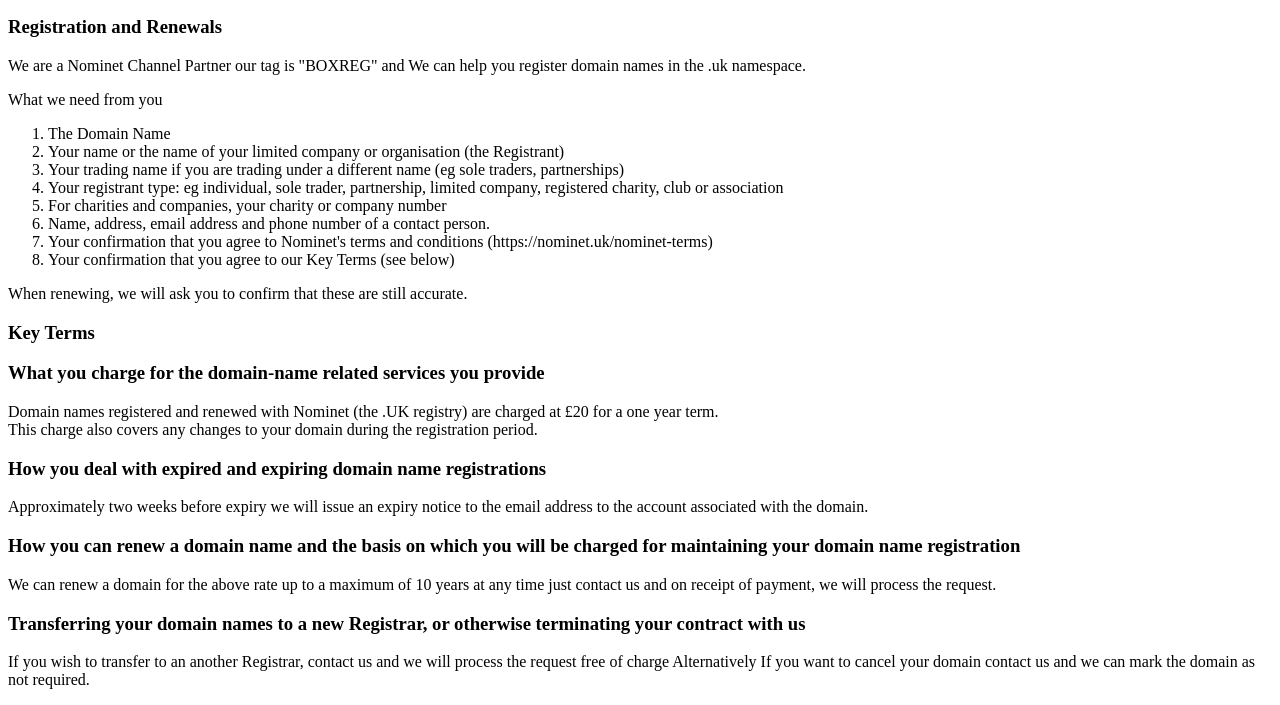
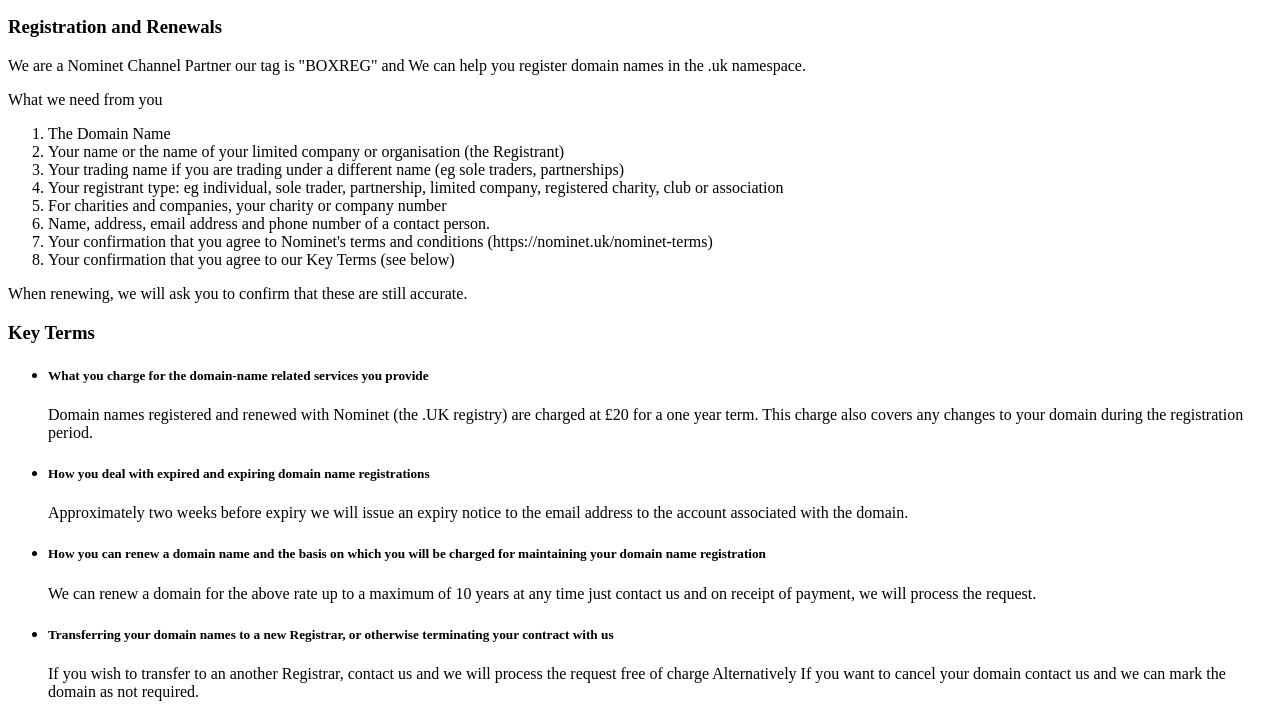
Before and after one commit to BoxREG/BoxREG.github.io, a plain HTML site: page index.html in a window 1280 px wide. Shown: the part 87-792 px from the top of the page. Drawn offline with Linux system fonts and the light colour scheme.

Commit message:
Update index.html

```diff
--- a/index.html
+++ b/index.html
@@ -20,16 +20,21 @@
 </ol>
 <p>When renewing, we will ask you to confirm that these are still accurate.</p>
 <h3>Key Terms</h3>
-<h3>What you charge for the domain-name related services you provide</h3>
-<p>Domain names registered and renewed with Nominet (the .UK registry) are charged at &pound;20 for a one year term.<br />
-  This charge also covers any changes to your domain during the registration period.</p>
-<h3>How you deal with expired and expiring domain name registrations</h3>
-<p>Approximately two weeks before expiry we will issue an expiry notice to the email address to the account associated with the domain.</p>
-<h3>How you can renew a domain name and the basis on which you will be charged for maintaining your domain name registration</h3>
-<p>We can renew a domain for the above rate up to a maximum of 10 years at any time just contact us and on receipt of payment, we will process the request.</p>
-<h3>Transferring your domain names to a new Registrar, or otherwise terminating your contract with us</h3>
-<p>If you wish to transfer to an another Registrar, contact us and we will process the request free of charge Alternatively If you want to cancel your domain contact us and we can mark the domain as not required.</p>
-<h3>Customer Service Level</h3>
+<ul>
+  <li><h5>What you charge for the domain-name related services you provide</h5>
+Domain names registered and renewed with Nominet (the .UK registry) are charged at £20 for a one year term.
+This charge also covers any changes to your domain during the registration period.</li>
+<li><h5>How you deal with expired and expiring domain name registrations</h5>
+Approximately two weeks before expiry we will issue an expiry notice to the email address to the account associated with the domain.</li>
+<li>
+
+<h5>How you can renew a domain name and the basis on which you will be charged for maintaining your domain name registration</h5>
+We can renew a domain for the above rate up to a maximum of 10 years at any time just contact us and on receipt of payment, we will process the request.</li>
+<li><h5>Transferring your domain names to a new Registrar, or otherwise terminating your contract with us</h5>
+If you wish to transfer to an another Registrar, contact us and we will process the request free of charge Alternatively If you want to cancel your domain contact us and we can mark the domain as not required.</li>
+</ul>
+
+  <h3>Customer Service Level</h3>
 <p>You can reach us at boxreg@boxreg.uk to enquire about registering or renewing a domain, make changes to your domain or for any other request. We monitor our email system during business hours, 5 days a week. We will do our best to answer your request and respond within 24 hours (M-F) or less most of the time. We do not provide phone support but we'd be happy to answer any questions you might have over email! Please include any information you think might be helpful.</p>
 <ul>
   <li>Addr: John Mounsey, Unit 24640, PO Box 6945, London, W1A 6US</li>
```
